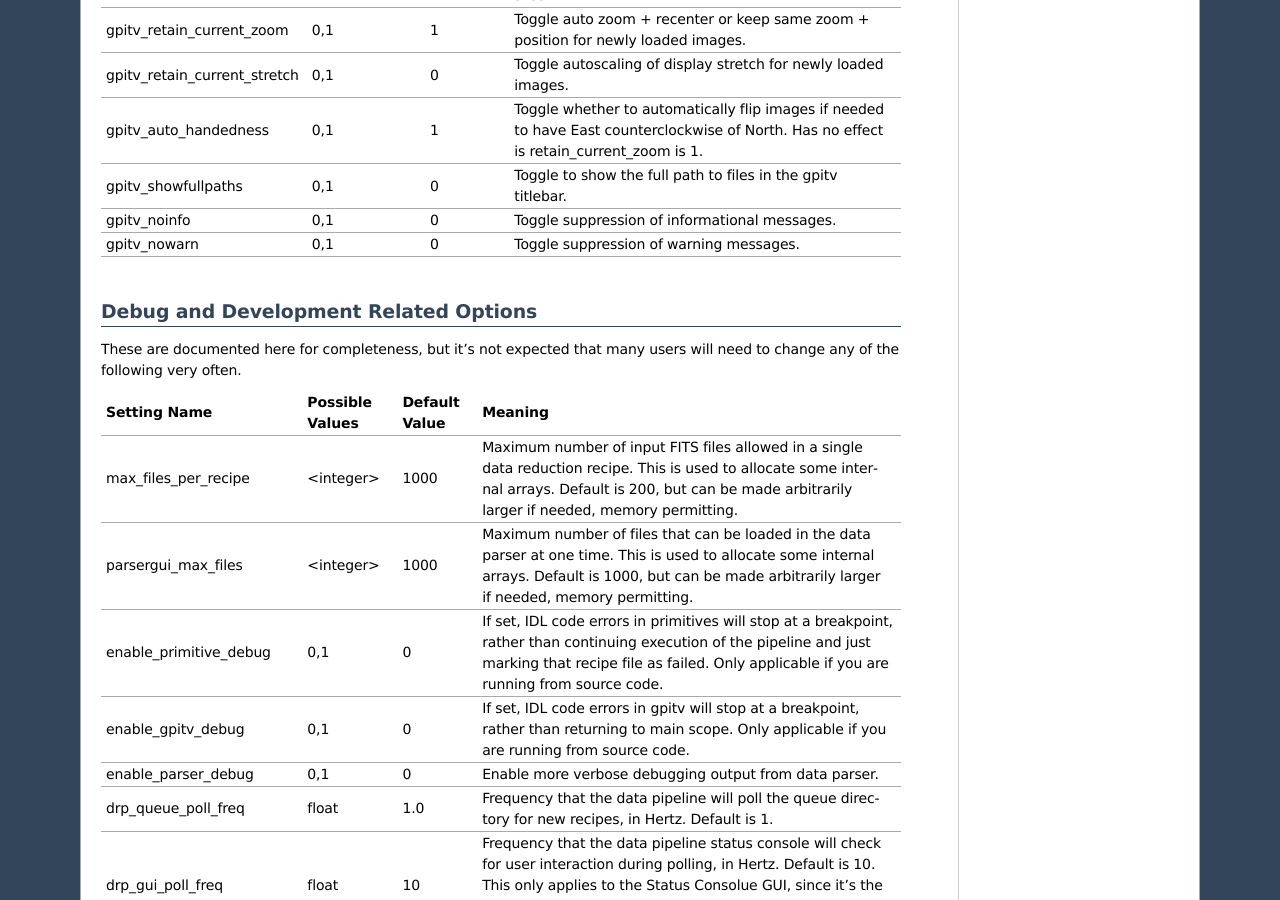
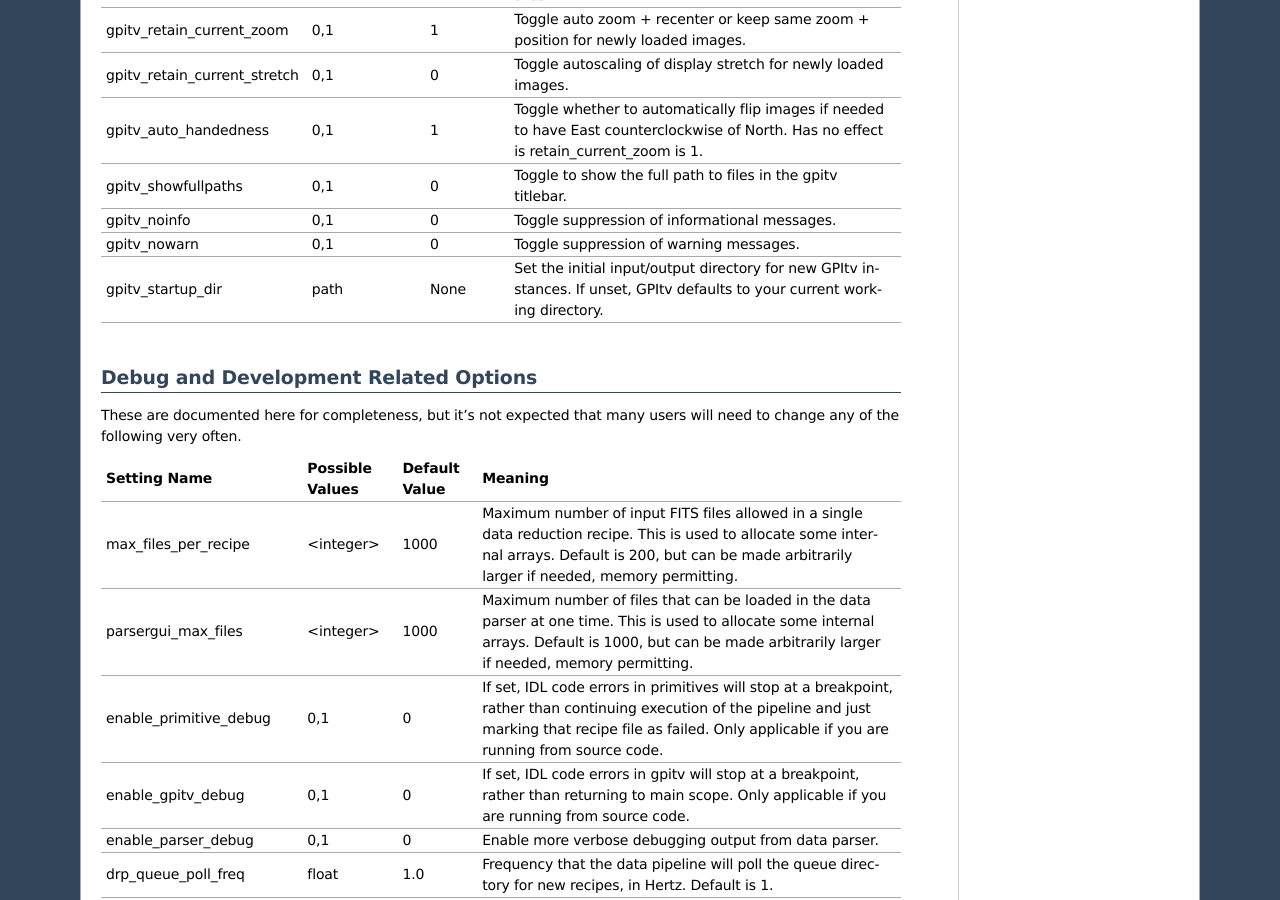
Before and after one commit to geminiplanetimager/gpi_pipeline, a Sphinx documentation site: the page built from documentation/installation/config_settings.rst, in a window 1280 px wide and 900 px high, scrolled down 2157 px. Built offline with Sphinx 7.4.7, drawn with Linux system fonts in a browser that asks for light colours; formulas are drawn with MathJax 3.

Commit message:
documenting new gpitv config option gpitv_startup_dir

```diff
--- a/documentation/installation/config_settings.rst
+++ b/documentation/installation/config_settings.rst
@@ -89,6 +89,7 @@ gpitv_auto_handedness                   0,1                              1
 gpitv_showfullpaths                     0,1                              0              Toggle to show the full path to files in the gpitv titlebar.
 gpitv_noinfo                            0,1                              0              Toggle suppression of informational messages.
 gpitv_nowarn                            0,1                              0              Toggle suppression of warning messages.
+gpitv_startup_dir                       path                             None           Set the initial input/output directory for new GPItv instances.  If unset, GPItv defaults to your current working directory.
 ======================================  ==============================  =============   ====================================================================================
 
 
```
